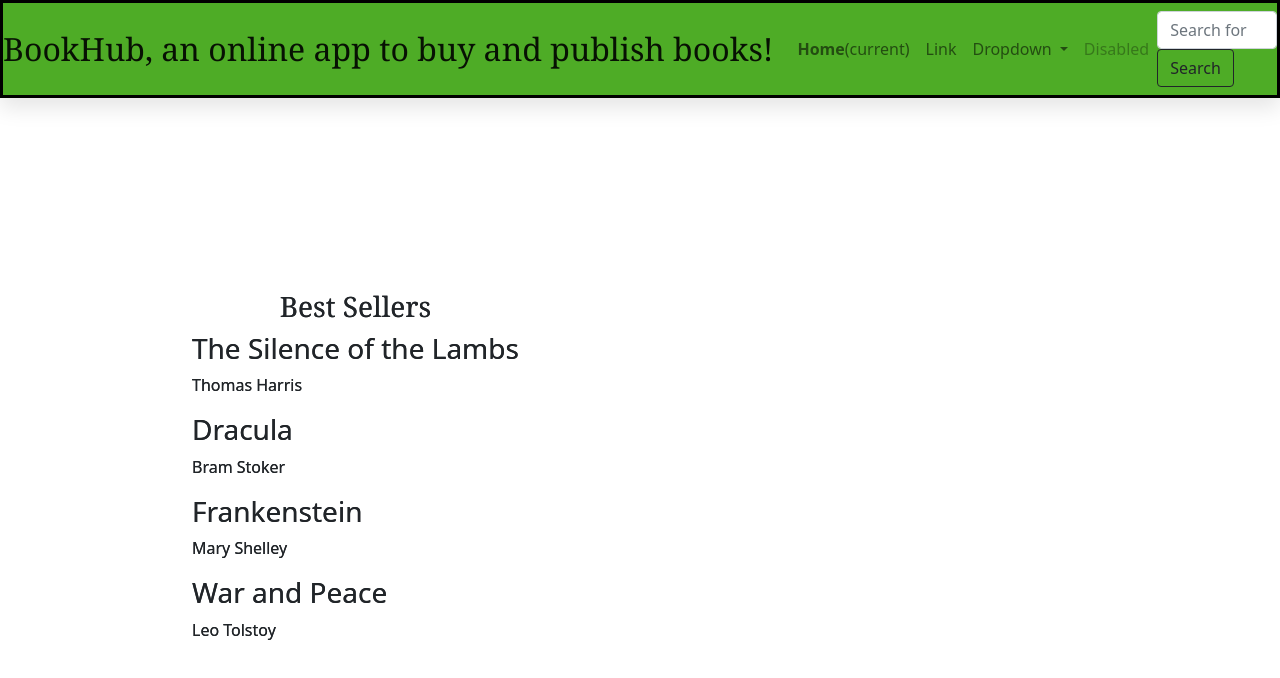
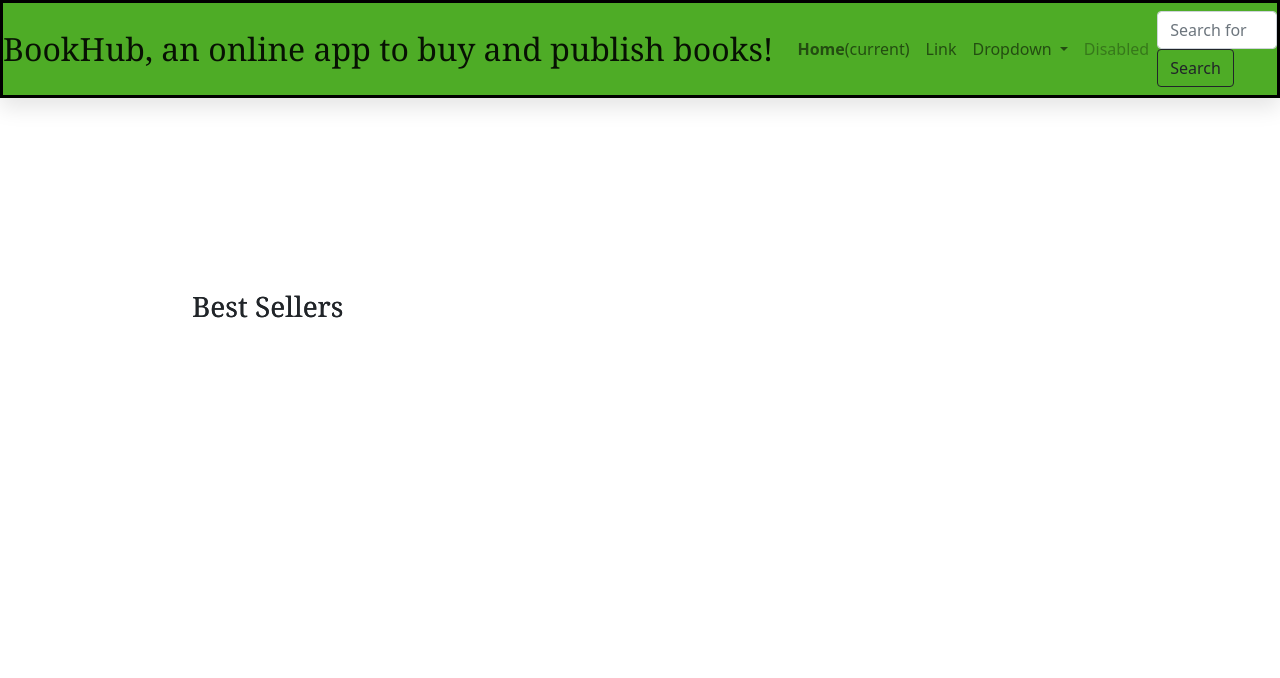
Before and after one commit to T-Henderson/fullStackProjects, an Angular app in the folder bookhub/: page / in a window 1280 px wide. Shown: the top 678 px of the page. Built offline with nearby package versions, Linux system fonts and the light colour scheme.

Commit message:
Deleted best seller and book components
Something went wrong when I changed the book-item to bestsellers and I ended up deleting those components. Going to rebuild it

```diff
--- a/bookhub/src/app/app.component.html
+++ b/bookhub/src/app/app.component.html
@@ -37,7 +37,6 @@
 </nav>
 <router-outlet>
   <app-homepage>
-    <app-books></app-books>
   </app-homepage>
 </router-outlet>
 <!--<app-footer></app-footer>-->
--- a/bookhub/src/app/app.module.ts
+++ b/bookhub/src/app/app.module.ts
@@ -8,8 +8,6 @@ import { AppComponent } from './app.component';
 import { HomepageComponent } from './homepage/homepage.component';
 import { AboutComponent } from './components/about/about.component';
 import { FooterComponent } from './components/footer/footer.component';
-import { BookItemComponent } from './components/book-item/book-item.component';
-import { BooksComponent } from './components/books/books.component';
 
 const appRoutes: Routes = [
   {path:'', component: HomepageComponent},//this should redirect to homepage
@@ -22,8 +20,7 @@ const appRoutes: Routes = [
     HomepageComponent,
     AboutComponent,
     FooterComponent,
-    BookItemComponent,
-    BooksComponent
+
   ],
   imports: [
     BrowserModule,
--- a/bookhub/src/app/components/book-item/book-item.component.html
+++ /dev/null
@@ -1,5 +0,0 @@
-<div class="book" *ngIf="book.bestSeller == true">
-    <!--add titles for these to show up on the home page. ex: Title: blah blah, Author: blah de bleh.-->
-    <h3>{{ book.bookTitle }}</h3>
-    <p>{{ book.bookAuthor }}</p>
-</div>
--- a/bookhub/src/app/components/book-item/book-item.component.ts
+++ /dev/null
@@ -1,45 +0,0 @@
-import { Component, OnInit, Input, Output, EventEmitter } from '@angular/core';
-import { Book } from 'src/app/Book';
-
-@Component({
-  selector: 'app-book-item',
-  templateUrl: './book-item.component.html',
-  styleUrls: ['./book-item.component.css']
-})
-export class BookItemComponent implements OnInit {
-
-  @Input() book!: Book;
-  @Output() showBestSellers: EventEmitter<Book> = new EventEmitter();
-  @Output() showNewArrivals: EventEmitter<Book> = new EventEmitter();
-
-  constructor() { }
-
-  ngOnInit(): void {
-  }
-
-  onShowBestSellers(book: any) {
-    if(book.bestSeller === true){
-      this.showBestSellers.emit(book);
-    }else{
-      let errorMsg: string = 'Sorry! Something went in Best Sellers.'
-      alert(errorMsg);
-    }
-    //this where the boolean logic for bestSeller goes
-  }
-
-  onShowNewArrivals(book: any) {
-    //boolean logic for newArrivals
-    if(book.newArrival === true){
-      this.showNewArrivals.emit(book);
-    }else {
-      let errorMsg: string = 'Sorry! Something went wrong in New Arrivals.'
-      alert(errorMsg);
-    }
-  }
-
-  /*place above functions within the HTML for this component later or tomorrow.
-  Use the TaskTracker app as a guide to do so. Hopefully this works as intended.
-  A potential snag might be if both newArrival and bestSeller are true, they would show
-  up regardless of section. Though it shouldn't be too much of a problem.
-  */
-}
--- a/bookhub/src/app/components/books/books.component.html
+++ /dev/null
@@ -1,3 +0,0 @@
-
-<app-book-item *ngFor="let book of books" [book]="book">
-</app-book-item>
--- a/bookhub/src/app/components/books/books.component.ts
+++ /dev/null
@@ -1,20 +0,0 @@
-import { Component, OnInit } from '@angular/core';
-import { Book } from 'src/app/Book';
-import { BookService } from 'src/app/services/book.service';
-
-@Component({
-  selector: 'app-books',
-  templateUrl: './books.component.html',
-  styleUrls: ['./books.component.css']
-})
-export class BooksComponent implements OnInit {
-
-  books: Book[] = [];
-
-  constructor(private bookService: BookService) { }
-
-  ngOnInit(): void {
-    this.books = this.bookService.getBooks();
-  }
-
-}
--- a/bookhub/src/app/homepage/homepage.component.html
+++ b/bookhub/src/app/homepage/homepage.component.html
@@ -6,8 +6,6 @@
     <!--
         need to add logic to show only books that are marked as bestSellers.
     -->
-    <app-books>
-    </app-books>
 </div>
 
 
```
Also changed, not shown: bookhub/src/app/components/book-item/book-item.component.css (deleted), bookhub/src/app/components/books/books.component.css (deleted), 2 other files (tests, documents, lock files or other folders).
